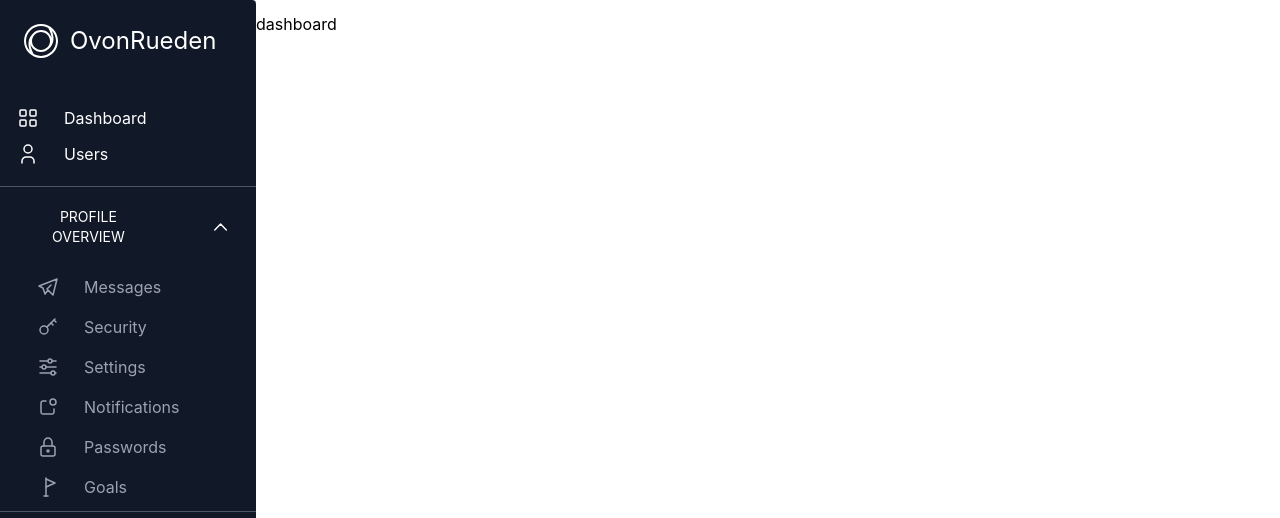
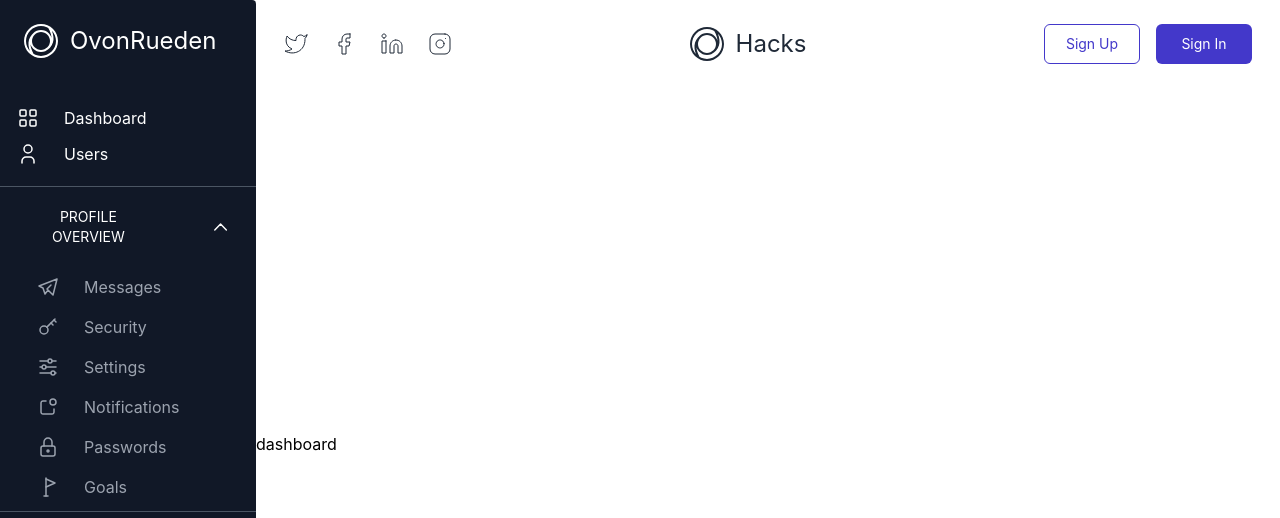
Before and after one commit to padol191/DevPartner, a Next.js app: page /dashboard in a window 1280 px wide. Shown: the top 518 px of the page. Built offline with nearby package versions, Linux system fonts and the light colour scheme.

Commit message:
Page layout

```diff
--- a/components/dashboardLayout.js
+++ b/components/dashboardLayout.js
@@ -1,12 +1,20 @@
 import React, { Children } from "react";
 import Sidebar from "./sidebar";
+import Footer from "./footer";
+import Navbar from './navbar'
 
 const DashboardLayout = ({ children }) => {
   return (
-    <div className="flex flex-1">
+    <>
+    <div className="flex h-[100vh]">
       <Sidebar></Sidebar>
-      <main className="py-3">{children}</main>
+      <div className="flex flex-col h-[100vh] w-[100vw] justify-between">
+        <Navbar/>
+        <main className="py-3">{children}</main>
+        <Footer />
+      </div>
     </div>
+    </>
   );
 };
 
--- a/components/sidebar.js
+++ b/components/sidebar.js
@@ -12,9 +12,9 @@ export default function index() {
   };
 
   return (
-    <div className="h-[100vh]">
+    <div className="h-full">
       <div className="rounded-r bg-gray-900 xl:hidden flex justify-between h-full w-full p-6 items-center ">
-        <div className="flex justify-between  items-center space-x-3">
+        <div className="flex justify-between h-full items-center space-x-3">
           <svg
             width={34}
             height={34}
--- a/pages/profile.js
+++ b/pages/profile.js
@@ -1,6 +1,7 @@
 import { useEffect, useState } from "react";
 import Layout from "../components/layout";
 import axios from "axios";
+import DashboardLayout from '../components/dashboardLayout';
 function Profile() {
   const [user, setUser] = useState(null);
   useEffect(() => {
@@ -23,7 +24,7 @@ function Profile() {
   return (
     <>
       {user && (
-        <Layout>
+        <>
           {/* Card is full width. Use in 8 col grid for best view. */}
           {/* Card code block start */}
           <div className="bg-white h-[80vh] shadow rounded xl:flex lg:flex w-full">
@@ -83,9 +84,13 @@ function Profile() {
           </div>
 
           {/* Card code block end */}
-        </Layout>
+      </>
       )}
     </>
   );
 }
 export default Profile;
+
+Profile.getLayout = function getLayout(page) {
+  return <DashboardLayout>{page}</DashboardLayout>;
+};
```
